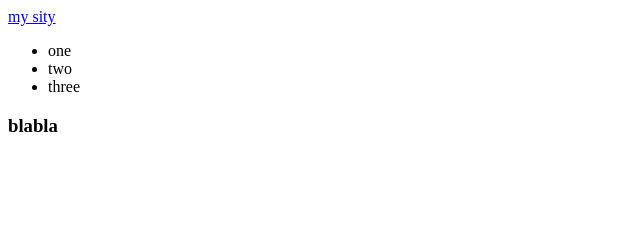
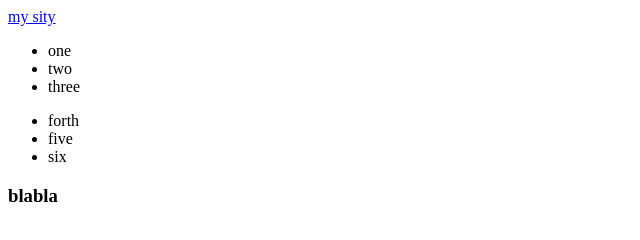
Before and after one commit to PetrKorn/first-project, a plain HTML site: page index.html in a window 1280 px wide. Shown: the whole page, without its empty margins (0-640 px from the left). Drawn offline with Linux system fonts and the light colour scheme.

Commit message:
добавлена вторая секция

```diff
--- a/index.html
+++ b/index.html
@@ -17,6 +17,13 @@
           <li>three</li>
         </ul>
       </section>
+      <section class="card">
+        <ul>
+          <li>forth</li>
+          <li>five</li>
+          <li>six</li>
+        </ul>
+      </section>
     </main>
     <footer>
       <h3>blabla</h3>
```
